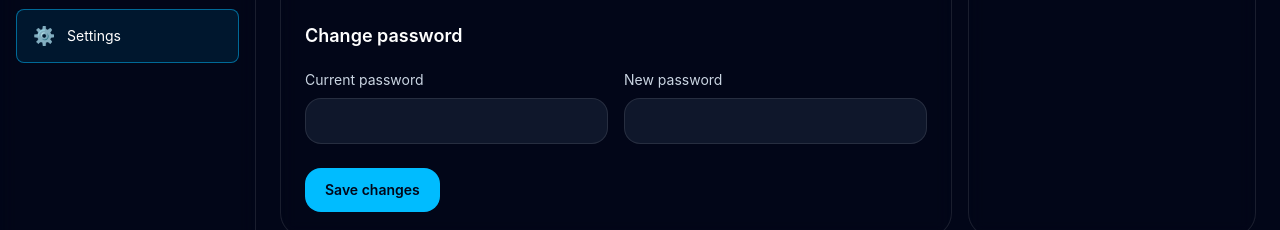
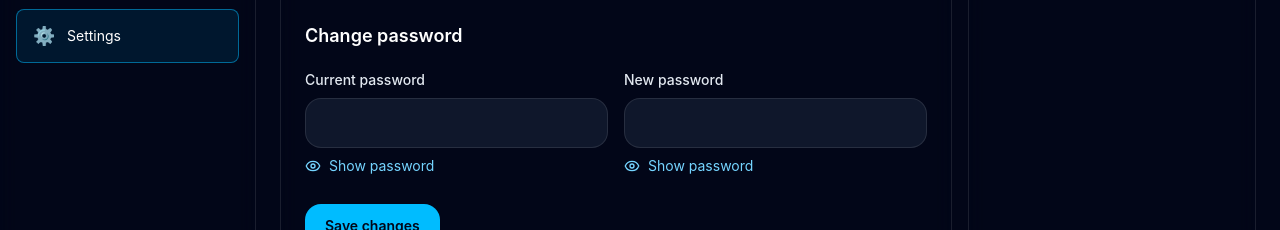
Before and after one commit to Abhishek9070/PayTm, a React (Vite) app in the folder PayTm/: page /admin/settings in a window 1280 px wide. Shown: the part 516-746 px from the top of the page. Built offline with nearby package versions, Linux system fonts and the light colour scheme; no server answers; sample sign-in values are in the browser's storage.

Commit message:
Implement PasswordInput component and refactor password fields in admin and user forms

```diff
--- a/PayTm/src/admin/pages/AdminLogin.jsx
+++ b/PayTm/src/admin/pages/AdminLogin.jsx
@@ -3,8 +3,9 @@ import { useNavigate } from "react-router-dom";
 import { useAdminAuth } from "../context/AdminAuthContext";
 import adminApi from "../services/adminApi";
 import toast from "react-hot-toast";
+import PasswordInput from "../../components/ui/PasswordInput.jsx";
 
-const DEBUG = true;
+const DEBUG = false;
 const log = (message, data = null) => {
   if (DEBUG) {
     console.log(`[AdminLogin] ${message}`, data || "");
@@ -18,8 +19,6 @@ export default function AdminLogin() {
   const [password, setPassword] = useState("");
   const [loading, setLoading] = useState(false);
   const [error, setError] = useState("");
-  const [pausedAuthData, setPausedAuthData] = useState(null);
-
   const handleSubmit = async (event) => {
     event.preventDefault();
     setError("");
@@ -59,17 +58,7 @@ export default function AdminLogin() {
         log("Valid auth data, calling login function");
         login(authData);
         toast.success("Admin login successful");
-
-        // Debug helper: pause automatic navigation so developer can inspect
-        // tokens, localStorage and network calls before the redirect.
-        // Render an inspector UI instead of immediately navigating.
-        setPausedAuthData(authData);
-        log("Paused before navigation for inspection", {
-          admin: authData?.admin,
-          accessToken: !!authData?.accessToken,
-          refreshToken: !!authData?.refreshToken
-        });
-        // Do not auto-navigate when paused
+        navigate("/admin/dashboard", { replace: true });
       } else {
         log("Invalid response from server", {
           hasAdmin: !!authData?.admin,
@@ -118,32 +107,21 @@ export default function AdminLogin() {
             />
           </div>
 
-          <div>
-            <label className="block text-sm font-medium text-slate-200">Password</label>
-            <input
-              type="password"
+          <PasswordInput
+            label="Password"
+            name="password"
+            autoComplete="current-password"
             value={password}
             onChange={(e) => {
               setPassword(e.target.value);
               setError("");
             }}
             placeholder="••••••••"
-              className="mt-2 w-full rounded-2xl border border-white/10 bg-slate-800 px-4 py-2 text-white outline-none transition placeholder:text-slate-500 focus:border-sky-400/60 focus:bg-slate-700/80 focus:ring-1 focus:ring-sky-400/30"
           />
-          </div>
 
           <button
             type="submit"
             disabled={loading}
-            onClick={() => {
-                  log("Proceeding to dashboard after inspection");
-                  // Use setTimeout to ensure React has processed state updates
-                  // before navigation happens
-                  setTimeout(() => {
-                    log("Navigating to dashboard");
-                    navigate("/admin/dashboard", { replace: true });
-                  }, 0);
-                }}
             className="mt-6 w-full rounded-2xl bg-linear-to-r from-sky-400 to-cyan-300 px-4 py-2 text-sm font-semibold text-slate-950 transition hover:brightness-110 disabled:cursor-not-allowed disabled:opacity-50"
           >
             {loading ? (
@@ -157,40 +135,6 @@ export default function AdminLogin() {
           </button>
         </form>
 
-        {/* {pausedAuthData && (
-          <div className="mt-6 rounded-2xl border border-sky-400/20 bg-slate-800/60 p-4 text-sm text-sky-200">
-            <p className="font-semibold">Debug: Login paused for inspection</p>
-            <p className="mt-2">Admin: {pausedAuthData.admin?.fullName} ({pausedAuthData.admin?._id})</p>
-            <p>Access token present: {pausedAuthData.accessToken ? "yes" : "no"}</p>
-            <p>Refresh token present: {pausedAuthData.refreshToken ? "yes" : "no"}</p>
-            <div className="mt-3 flex gap-2">
-              <button
-                onClick={() => {
-                  log("Proceeding to dashboard after inspection");
-                  // Use setTimeout to ensure React has processed state updates
-                  // before navigation happens
-                  setTimeout(() => {
-                    log("Navigating to dashboard");
-                    navigate("/admin/dashboard", { replace: true });
-                  }, 0);
-                }}
-                className="rounded-2xl bg-emerald-400 px-3 py-1 text-sm font-semibold text-slate-900"
-              >
-                Proceed to dashboard
-              </button>
-              <button
-                onClick={() => {
-                  setPausedAuthData(null);
-                  toast("Resumed auto flow");
-                }}
-                className="rounded-2xl bg-rose-500 px-3 py-1 text-sm font-semibold text-white"
-              >
-                Dismiss
-              </button>
-            </div>
-          </div>
-        )} */}
-
         <p className="mt-6 text-center text-xs text-slate-400">
           Authorized personnel only. All access is logged and monitored.
         </p>
--- a/PayTm/src/admin/pages/AdminSettings.jsx
+++ b/PayTm/src/admin/pages/AdminSettings.jsx
@@ -2,6 +2,7 @@ import { useEffect, useState } from "react";
 import toast from "react-hot-toast";
 import { useAdminAuth } from "../context/AdminAuthContext";
 import adminApi from "../services/adminApi";
+import PasswordInput from "../../components/ui/PasswordInput.jsx";
 
 export default function AdminSettings() {
   const { admin, logout, updateAdmin } = useAdminAuth();
@@ -30,6 +31,13 @@ export default function AdminSettings() {
 
   const saveProfile = async (event) => {
     event.preventDefault();
+
+    const changingPassword = form.currentPassword || form.newPassword;
+    if (changingPassword && (!form.currentPassword || !form.newPassword)) {
+      toast.error("Enter both current and new passwords");
+      return;
+    }
+
     setSaving(true);
 
     try {
@@ -82,14 +90,23 @@ export default function AdminSettings() {
 
           <h2 className="mt-8 text-lg font-semibold text-white">Change password</h2>
           <div className="mt-5 grid gap-4 sm:grid-cols-2">
-            <label className="text-sm text-slate-300">
-              Current password
-              <input name="currentPassword" type="password" value={form.currentPassword} onChange={updateField} className="mt-2 w-full rounded-2xl border border-white/10 bg-slate-900 px-4 py-3 text-white outline-none focus:border-sky-400/60" />
-            </label>
-            <label className="text-sm text-slate-300">
-              New password
-              <input name="newPassword" type="password" minLength={8} value={form.newPassword} onChange={updateField} className="mt-2 w-full rounded-2xl border border-white/10 bg-slate-900 px-4 py-3 text-white outline-none focus:border-sky-400/60" />
-            </label>
+            <PasswordInput
+              label="Current password"
+              name="currentPassword"
+              autoComplete="current-password"
+              value={form.currentPassword}
+              onChange={updateField}
+              className="bg-slate-900"
+            />
+            <PasswordInput
+              label="New password"
+              name="newPassword"
+              autoComplete="new-password"
+              minLength={8}
+              value={form.newPassword}
+              onChange={updateField}
+              className="bg-slate-900"
+            />
           </div>
 
           <button type="submit" disabled={saving} className="mt-6 rounded-2xl bg-sky-400 px-5 py-3 text-sm font-semibold text-slate-950 transition hover:brightness-110 disabled:cursor-not-allowed disabled:opacity-60">
--- /dev/null
+++ b/PayTm/src/components/ui/PasswordInput.jsx
@@ -0,0 +1,36 @@
+import { useId, useState } from "react";
+import { Eye, EyeOff } from "lucide-react";
+
+export default function PasswordInput({
+  label = "Password",
+  id,
+  className = "",
+  ...props
+}) {
+  const generatedId = useId();
+  const inputId = id || generatedId;
+  const [visible, setVisible] = useState(false);
+
+  return (
+    <div>
+      <label htmlFor={inputId} className="mb-2 block text-sm font-medium text-slate-200">
+        {label}
+      </label>
+      <input
+        {...props}
+        id={inputId}
+        type={visible ? "text" : "password"}
+        className={`w-full rounded-2xl border border-white/10 bg-slate-800 px-4 py-3 text-white outline-none transition placeholder:text-slate-500 focus:border-sky-400/60 focus:bg-slate-700/80 focus:ring-1 focus:ring-sky-400/30 ${className}`}
+      />
+      <button
+        type="button"
+        onClick={() => setVisible((current) => !current)}
+        className="mt-2 inline-flex items-center gap-2 text-sm text-sky-300 hover:text-sky-200"
+        aria-label={visible ? `Hide ${label.toLowerCase()}` : `Show ${label.toLowerCase()}`}
+      >
+        {visible ? <EyeOff size={16} /> : <Eye size={16} />}
+        {visible ? "Hide password" : "Show password"}
+      </button>
+    </div>
+  );
+}
--- a/PayTm/src/routes/editProfile.jsx
+++ b/PayTm/src/routes/editProfile.jsx
@@ -3,8 +3,8 @@ import { useNavigate } from "react-router-dom";
 import api from "../api/axios";
 import { useAuth } from "../context/AuthContext.jsx";
 import { LoadingButton } from "../components/ui/loading-state.jsx";
+import PasswordInput from "../components/ui/PasswordInput.jsx";
 import toast from "react-hot-toast";
-import { Eye, EyeOff } from "lucide-react";
 
 function EditProfile() {
   const navigate = useNavigate();
@@ -28,12 +28,6 @@ function EditProfile() {
   const [profileError, setProfileError] = useState("");
   const [passwordError, setPasswordError] = useState("");
   const [isInitialized, setIsInitialized] = useState(false);
-  const [showPasswords, setShowPasswords] = useState({
-    old: false,
-    new: false,
-    confirm: false
-  });
-
   // Load user data on mount
   useEffect(() => {
     if (user) {
@@ -268,80 +262,36 @@ function EditProfile() {
             </div>
 
             <form onSubmit={handlePasswordSubmit} className="flex flex-col space-y-6 grow">
-              <div>
-                <label htmlFor="oldPassword" className="mb-3 block text-sm font-semibold text-slate-200 uppercase tracking-wide">
-                  Current Password
-                </label>
-                <div className="relative">
-                  <input
+              <PasswordInput
                 id="oldPassword"
+                label="Current Password"
                 name="oldPassword"
-                    type={showPasswords.old ? "text" : "password"}
                 autoComplete="current-password"
                 value={passwordData.oldPassword}
                 onChange={handlePasswordChange}
                 placeholder="Enter current password"
-                    className="w-full rounded-xl border border-white/10 bg-slate-900/50 px-5 py-3 pr-12 text-white outline-none transition placeholder:text-slate-500 focus:border-sky-400 focus:ring-2 focus:ring-sky-400/40"
+                className="bg-slate-900/50 focus:border-sky-400 focus:ring-2 focus:ring-sky-400/40"
               />
-                  <button
-                    type="button"
-                    onClick={() => setShowPasswords(prev => ({ ...prev, old: !prev.old }))}
-                    className="absolute right-4 top-1/2 -translate-y-1/2 text-slate-400 hover:text-slate-200 transition"
-                  >
-                    {showPasswords.old ? <EyeOff size={19} /> : <Eye size={19} />}
-                  </button>
-                </div>
-              </div>
-
-              <div>
-                <label htmlFor="newPassword" className="mb-3 block text-sm font-semibold text-slate-200 uppercase tracking-wide">
-                  New Password
-                </label>
-                <div className="relative">
-                  <input
+              <PasswordInput
                 id="newPassword"
+                label="New Password"
                 name="newPassword"
-                    type={showPasswords.new ? "text" : "password"}
                 autoComplete="new-password"
                 value={passwordData.newPassword}
                 onChange={handlePasswordChange}
                 placeholder="Enter new password"
-                    className="w-full rounded-xl border border-white/10 bg-slate-900/50 px-5 py-3 pr-12 text-white outline-none transition placeholder:text-slate-500 focus:border-sky-400 focus:ring-2 focus:ring-sky-400/40"
+                className="bg-slate-900/50 focus:border-sky-400 focus:ring-2 focus:ring-sky-400/40"
               />
-                  <button
-                    type="button"
-                    onClick={() => setShowPasswords(prev => ({ ...prev, new: !prev.new }))}
-                    className="absolute right-4 top-1/2 -translate-y-1/2 text-slate-400 hover:text-slate-200 transition"
-                  >
-                    {showPasswords.new ? <EyeOff size={19} /> : <Eye size={19} />}
-                  </button>
-                </div>
-              </div>
-
-              <div>
-                <label htmlFor="confirmPassword" className="mb-3 block text-sm font-semibold text-slate-200 uppercase tracking-wide">
-                  Confirm New Password
-                </label>
-                <div className="relative">
-                  <input
+              <PasswordInput
                 id="confirmPassword"
+                label="Confirm New Password"
                 name="confirmPassword"
-                    type={showPasswords.confirm ? "text" : "password"}
                 autoComplete="new-password"
                 value={passwordData.confirmPassword}
                 onChange={handlePasswordChange}
                 placeholder="Confirm new password"
-                    className="w-full rounded-xl border border-white/10 bg-slate-900/50 px-5 py-3 pr-12 text-white outline-none transition placeholder:text-slate-500 focus:border-sky-400 focus:ring-2 focus:ring-sky-400/40"
+                className="bg-slate-900/50 focus:border-sky-400 focus:ring-2 focus:ring-sky-400/40"
               />
-                  <button
-                    type="button"
-                    onClick={() => setShowPasswords(prev => ({ ...prev, confirm: !prev.confirm }))}
-                    className="absolute right-4 top-1/2 -translate-y-1/2 text-slate-400 hover:text-slate-200 transition"
-                  >
-                    {showPasswords.confirm ? <EyeOff size={19} /> : <Eye size={19} />}
-                  </button>
-                </div>
-              </div>
 
               <div className="rounded-xl border border-amber-500/20 bg-amber-500/10 px-5 py-3.5 text-sm text-amber-200">
                 <p>🔒 Password must be at least 6 characters long.</p>
--- a/PayTm/src/routes/login.jsx
+++ b/PayTm/src/routes/login.jsx
@@ -3,6 +3,7 @@ import { Link, useNavigate } from "react-router-dom";
 import api from "../api/axios";
 import { useAuth } from "../context/AuthContext.jsx";
 import { LoadingButton } from "../components/ui/loading-state.jsx";
+import PasswordInput from "../components/ui/PasswordInput.jsx";
 import toast from "react-hot-toast";
 
 function Login() {
@@ -118,21 +119,15 @@ function Login() {
                   />
                 </div>
 
-                <div>
-                  <label htmlFor="password" className="mb-2 block text-sm font-medium text-slate-200">
-                    Password
-                  </label>
-                  <input
+                <PasswordInput
                   id="password"
                   name="password"
-                    type="password"
                   autoComplete="current-password"
                   value={formData.password}
                   onChange={handleChange}
                   placeholder="Your password"
-                    className="w-full rounded-2xl border border-white/10 bg-slate-950/60 px-4 py-3 text-white outline-none transition placeholder:text-slate-500 focus:border-sky-400 focus:ring-2 focus:ring-sky-400/30"
+                  className="bg-slate-950/60 focus:border-sky-400 focus:ring-2 focus:ring-sky-400/30"
                 />
-                </div>
 
                 {error ? (
                   <div className="rounded-2xl border border-red-500/30 bg-red-500/10 px-4 py-3 text-sm text-red-200">
--- a/PayTm/src/routes/register.jsx
+++ b/PayTm/src/routes/register.jsx
@@ -3,6 +3,7 @@ import { Link, useNavigate } from "react-router-dom";
 import api from "../api/axios";
 import { useAuth } from "../context/AuthContext.jsx";
 import { LoadingButton } from "../components/ui/loading-state.jsx";
+import PasswordInput from "../components/ui/PasswordInput.jsx";
 import toast from "react-hot-toast";
 
 function Register() {
@@ -163,21 +164,15 @@ function Register() {
                   />
                 </div>
 
-                <div>
-                  <label htmlFor="password" className="mb-2 block text-sm font-medium text-slate-200">
-                    Password
-                  </label>
-                  <input
+                <PasswordInput
                   id="password"
                   name="password"
-                    type="password"
                   autoComplete="new-password"
                   value={formData.password}
                   onChange={handleChange}
                   placeholder="Create a password"
-                    className="w-full rounded-2xl border border-white/10 bg-slate-950/60 px-4 py-3 text-white outline-none transition placeholder:text-slate-500 focus:border-amber-300 focus:ring-2 focus:ring-amber-300/30"
+                  className="bg-slate-950/60 focus:border-amber-300 focus:ring-2 focus:ring-amber-300/30"
                 />
-                </div>
 
                 {error ? (
                   <div className="rounded-2xl border border-red-500/30 bg-red-500/10 px-4 py-3 text-sm text-red-200">
```
Lines whose indentation alone changed are shown as unchanged.
